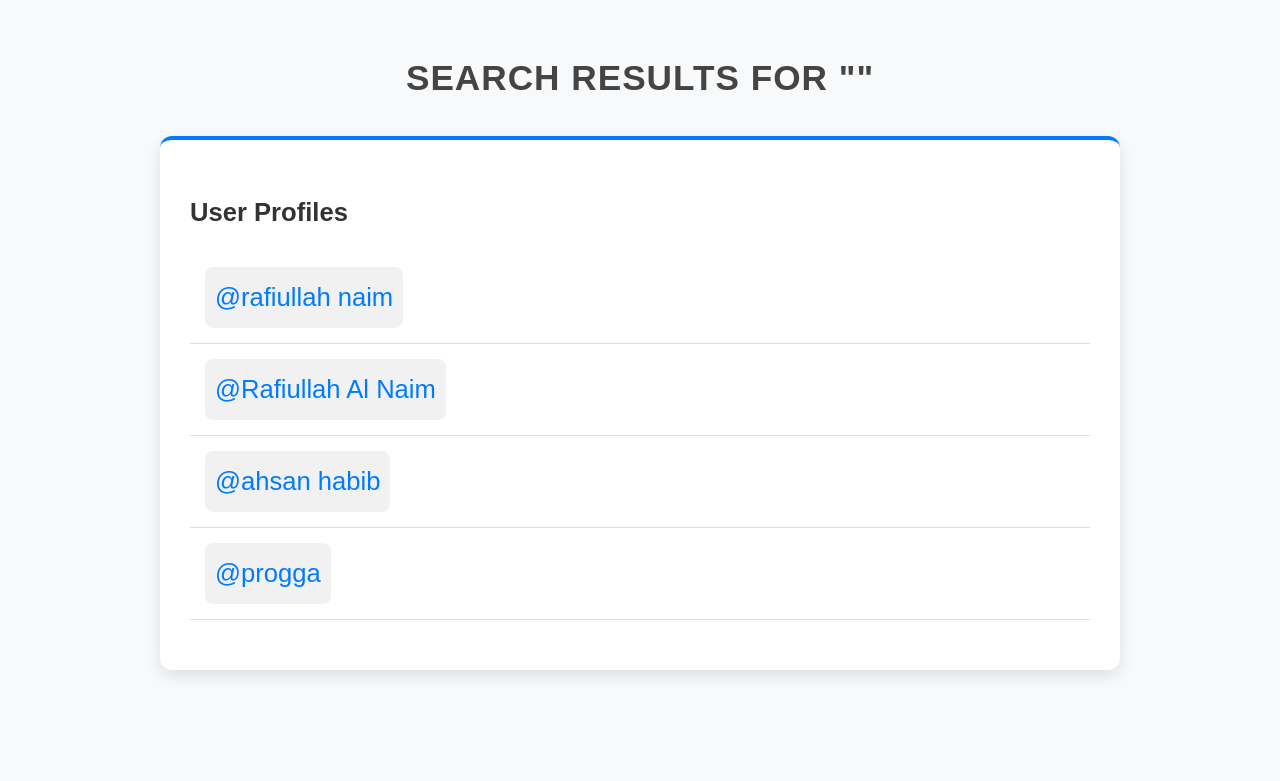
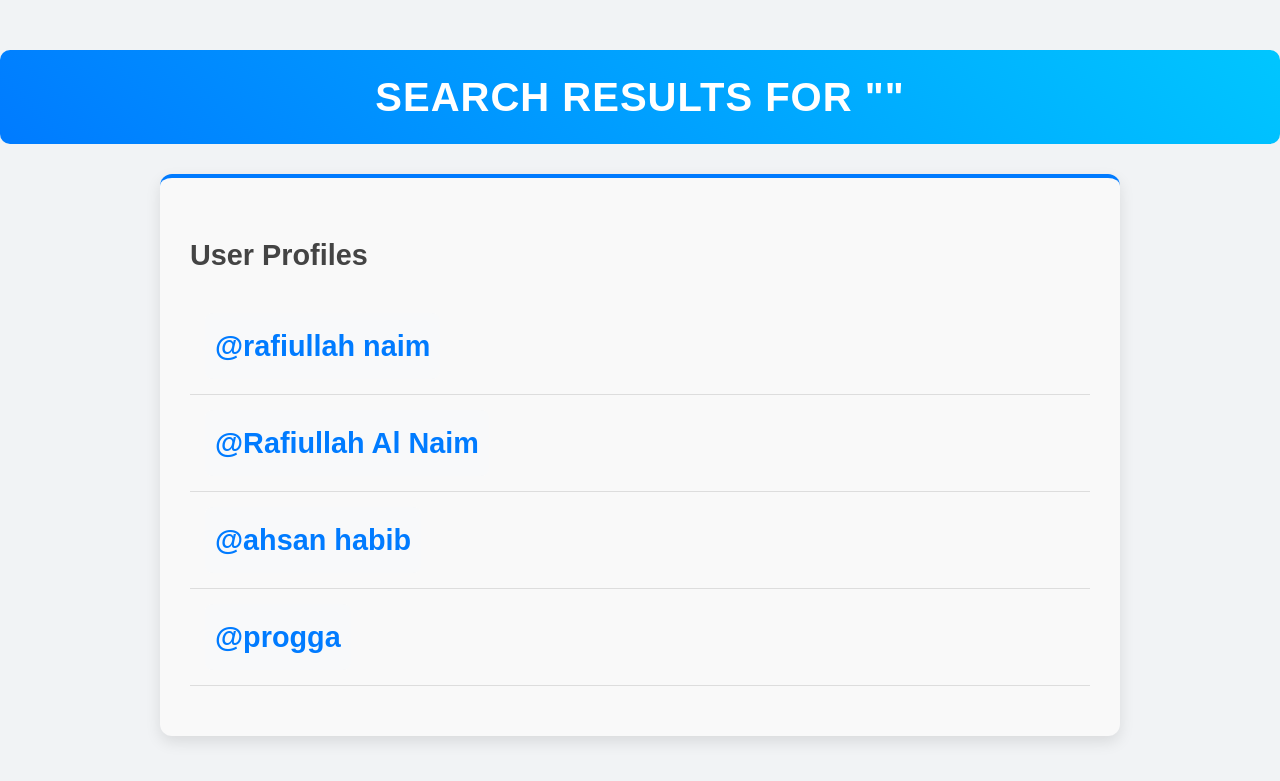
Before and after one commit to rafiullah007/ReSearchers, a Django app: template templates/search_user.html in a window 1280 px wide. Shown: the top 781 px of the page. Run offline with Django 5.2, Linux system fonts and the light colour scheme; the template is opened without the code that fills it: values that come from a table or form of the project are taken from there, others are empty; data comes from the database, SQL or seed files in the repository.

Commit message:
Rafiiullah Al Naim

```diff
--- a/templates/search_user.html
+++ b/templates/search_user.html
@@ -1,5 +1,6 @@
 <!DOCTYPE html>
 <html lang="en">
+
 <head>
     <meta charset="UTF-8">
     <meta name="viewport" content="width=device-width, initial-scale=1.0">
@@ -8,30 +9,30 @@
         /* General styles */
         body {
             font-family: 'Arial', sans-serif;
-            background-color: #f8f9fa;
+            background-color: #f1f3f5;
             margin: 0;
             padding: 0;
             color: #333;
             line-height: 1.6;
         }
 
-        h1, h2 {
-            color: #444;
-            font-weight: 600;
-        }
-
         h1 {
+            color: #ffffff;
             text-align: center;
             margin-top: 50px;
-            font-size: 2.2rem;
+            font-size: 2.5rem;
             text-transform: uppercase;
             letter-spacing: 1px;
+            padding: 20px;
+            background: linear-gradient(45deg, #007BFF, #00C6FF);
+            border-radius: 10px;
         }
 
         h2 {
             color: #333;
-            font-size: 1.6rem;
+            font-size: 1.8rem;
             margin-bottom: 20px;
+            color: #444;
         }
 
         .container {
@@ -42,6 +43,7 @@
             border-radius: 12px;
             padding: 30px;
             border-top: 4px solid #007BFF;
+            background-color: #f9f9f9;
         }
 
         .table {
@@ -55,7 +57,7 @@
         }
 
         .table tbody tr:hover {
-            background-color: #f8f9fa;
+            background-color: #f1f3f5;
         }
 
         .table tbody tr td {
@@ -67,35 +69,31 @@
         .table a {
             text-decoration: none;
             color: #007BFF;
-            font-weight: 500;
-            transition: color 0.3s, transform 0.3s ease;
+            font-weight: 600;
+            transition: color 0.3s, transform 0.3s ease, background-color 0.3s;
+            display: inline-block;
+            padding: 10px;
+            border-radius: 8px;
+            background-color: #f8f9fa;
         }
 
         .table a:hover {
-            color: #0056b3;
-            transform: translateX(5px);
-        }
-
-        .table a:focus {
-            outline: none;
-        }
-
-        /* Add a subtle border and spacing to the links */
-        .table a {
-            display: inline-block;
-            padding: 10px;
-            border-radius: 8px;
-            background-color: #f1f1f1;
-            transition: background-color 0.3s, transform 0.3s;
-        }
-
-        .table a:hover {
-            background-color: #e9ecef;
+            color: #fff;
+            background-color: #007BFF;
             transform: translateX(5px);
         }
 
         .table td h2 {
             margin: 0;
+            color: #333;
+        }
+
+        /* Add a gradient background to the header */
+        h1 {
+            background: linear-gradient(45deg, #007BFF, #00C6FF);
+            padding: 15px;
+            border-radius: 10px;
+            color: white;
         }
 
         /* Mobile responsiveness */
@@ -113,9 +111,15 @@
                 font-size: 1rem;
                 padding: 12px;
             }
+
+            .table a {
+                padding: 8px;
+                font-size: 1rem;
+            }
         }
     </style>
 </head>
+
 <body>
     <h1>Search Results for "{{ query }}"</h1>
     <div class="container">
@@ -137,4 +141,5 @@
         </table>
     </div>
 </body>
+
 </html>
```
